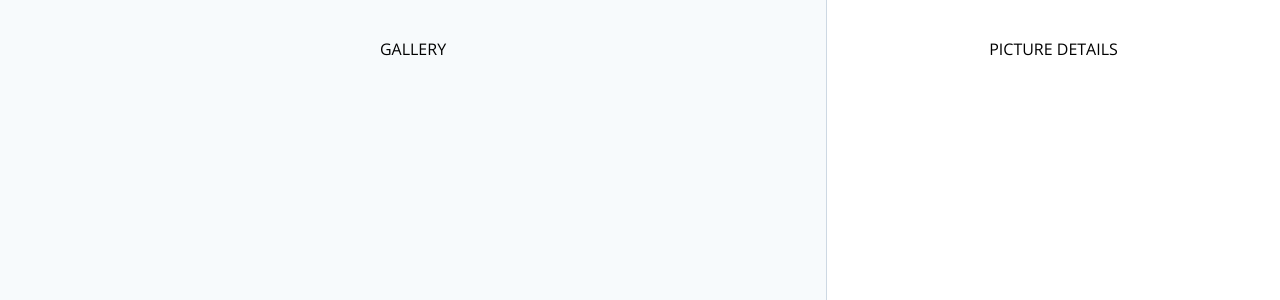
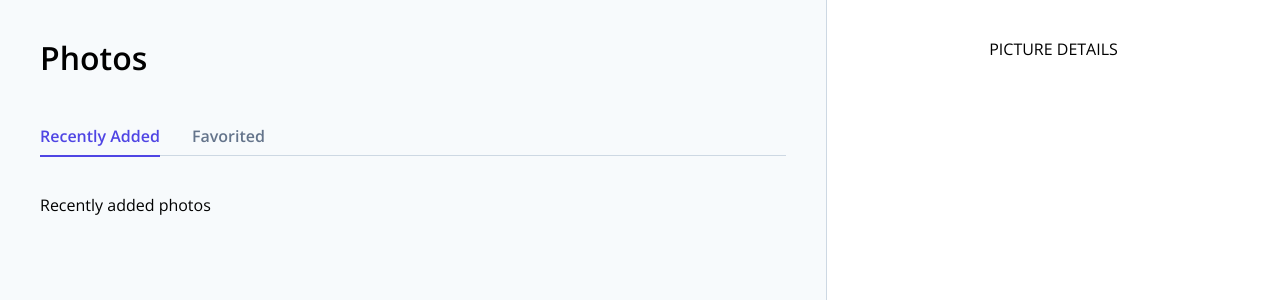
Before and after one commit to sthreem/react-photo-gallery, a React (Vite) app: page / in a window 1280 px wide. Shown: the top 300 px of the page. Built offline with nearby package versions, Linux system fonts and the light colour scheme.

Commit message:
Basic tabs added to main gallery view

```diff
--- a/src/App.tsx
+++ b/src/App.tsx
@@ -4,6 +4,7 @@ import { fetchPictures, selectPicturesStatus } from '@/store/picturesSlice';
 import { AppWrapper, MainContent, SideContent } from '@/styles/layout';
 import GlobalStyle from '@/styles/global';
 import Loader from '@/components/Loader'
+import Gallery from '@/components/Gallery'
 
 const App: React.FC = () => {
   const dispatch = useAppDispatch();
@@ -19,8 +20,7 @@ const App: React.FC = () => {
       {picturesStatus === 'loading' && <Loader />}
       <AppWrapper>
         <MainContent>
-          {/* TODO: Implement main gallery with tabs */}
-          <span>GALLERY</span>
+          <Gallery />
         </MainContent>
         <SideContent>
           {/* TODO: Implement selected picture details */}
--- /dev/null
+++ b/src/components/Gallery.tsx
@@ -0,0 +1,17 @@
+import React from "react";
+import GalleryTabs from '@/components/GalleryTabs'
+import { GalleryContainer } from '@/styles/layout'
+import { GalleryHeader } from '@/styles/texts'
+
+const Gallery: React.FC = () => {
+  return (
+    <GalleryContainer>
+      <GalleryHeader>
+        Photos
+      </GalleryHeader>
+      <GalleryTabs />
+    </GalleryContainer>
+  );
+};
+
+export default Gallery;
--- /dev/null
+++ b/src/components/GalleryTabs.tsx
@@ -0,0 +1,30 @@
+import React, { useState } from "react";
+import { TabsContainer, TabHeadersContainer, TabHeader, TabContent } from "@/styles/tabs";
+import { Tab } from '@/types'
+
+const GalleryTabs: React.FC = () => {
+  const [activeTab, setActiveTab] = useState(0);
+  const tabs: Tab[] = [
+    { label: "Recently Added", children: <div>Recently added photos</div> },
+    { label: "Favorited", children: <div>Favorited photos</div> }
+  ];
+
+  return (
+    <TabsContainer>
+      <TabHeadersContainer>
+        {tabs.map((tab, index) => (
+          <TabHeader
+            key={index}
+            isActive={index === activeTab}
+            onClick={() => setActiveTab(index)}
+          >
+            {tab.label}
+          </TabHeader>
+        ))}
+      </TabHeadersContainer>
+      <TabContent>{tabs[activeTab].children}</TabContent>
+    </TabsContainer>
+  );
+};
+
+export default GalleryTabs;
--- a/src/styles/layout.tsx
+++ b/src/styles/layout.tsx
@@ -1,5 +1,6 @@
 import styled from 'styled-components';
 
+// Main app view
 export const AppWrapper = styled.div`
   display: flex;
   height: 100vh;
@@ -40,3 +41,12 @@ export const SideContent = styled.aside`
     padding: 2.5rem;
   }
 `;
+
+// Inner galleries view
+export const GalleryContainer = styled.div`
+  width: 100%;
+
+  @media (min-width: 1024px) {
+    max-width: 950px
+  }
+`;
--- /dev/null
+++ b/src/styles/tabs.tsx
@@ -0,0 +1,36 @@
+import styled from 'styled-components';
+import { TabHeaderProps } from '@/types'
+
+export const TabsContainer = styled.div`
+  display: flex;
+  flex-direction: column;
+`;
+
+export const TabHeadersContainer = styled.div`
+  display: flex;
+  justify-content: flex-start;
+  align-items: center;
+  border-bottom: 1px solid #CDD8E3;
+`;
+
+export const TabHeader = styled.button<TabHeaderProps>`
+  box-sizing: border-box;
+  margin-right: 2rem;
+  padding: 10px 0;
+  background-color: transparent;
+  color: ${({ isActive }) => (isActive ? "#4F45E4" : "#64748B")};
+  font-weight: 600;
+  border: none;
+  box-shadow: ${({ isActive }) => isActive ? "0 2px 0 0 #4F45E4" : "none"};
+  cursor: pointer;
+  transition: box-shadow 0.1s ease-in-out;
+
+  &:focus {
+    outline: none;
+    /* box-shadow: 0 0 0 2px blue; */
+  }
+`;
+
+export const TabContent = styled.div`
+  margin-top: 2.5rem;
+`;
--- /dev/null
+++ b/src/styles/texts.tsx
@@ -0,0 +1,6 @@
+import styled from 'styled-components';
+
+export const GalleryHeader = styled.h1`
+  font-weight: 700;
+  margin: 0 0 2.5rem 0;
+`;
```
Also changed, not shown: src/types.ts (+18 -0 lines).
